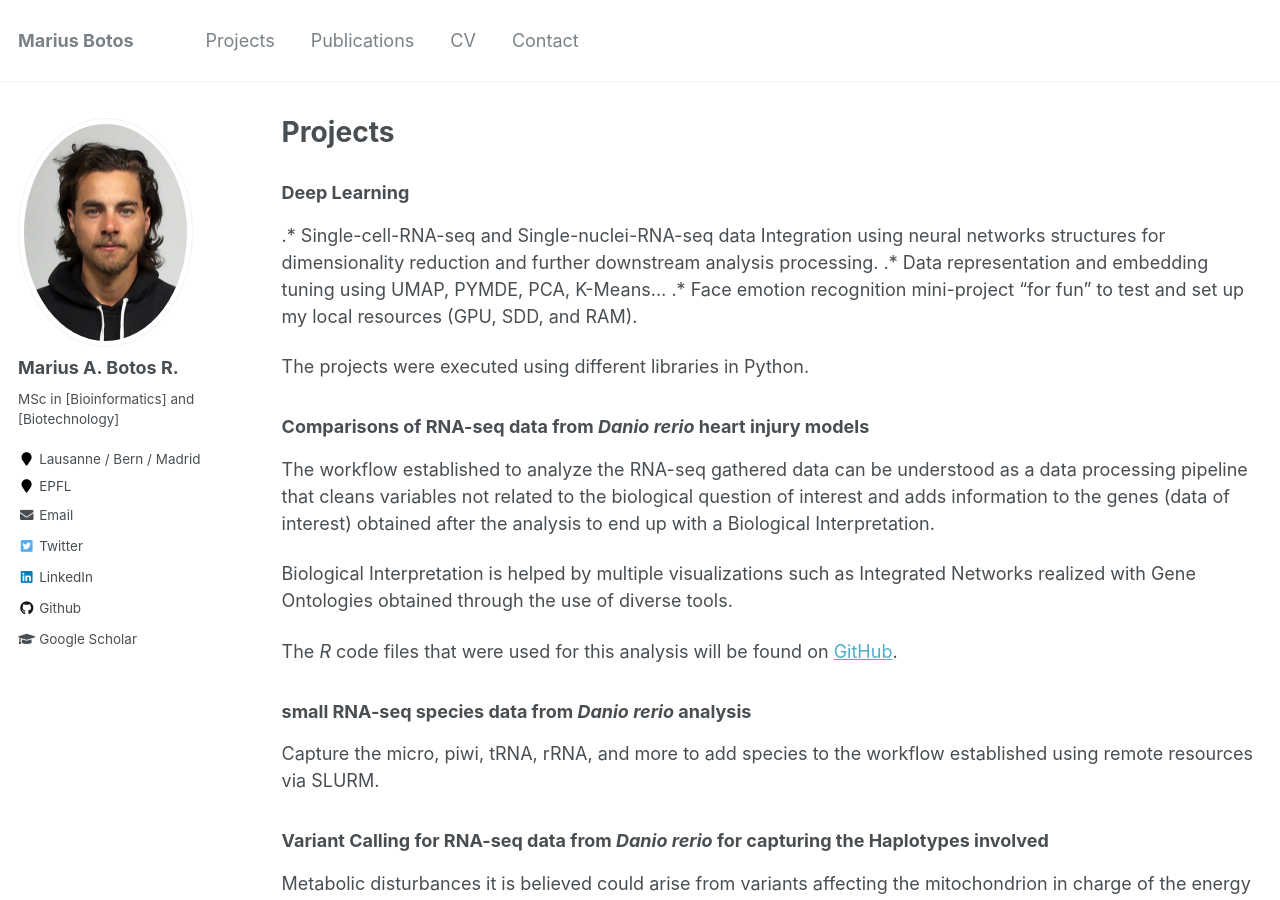
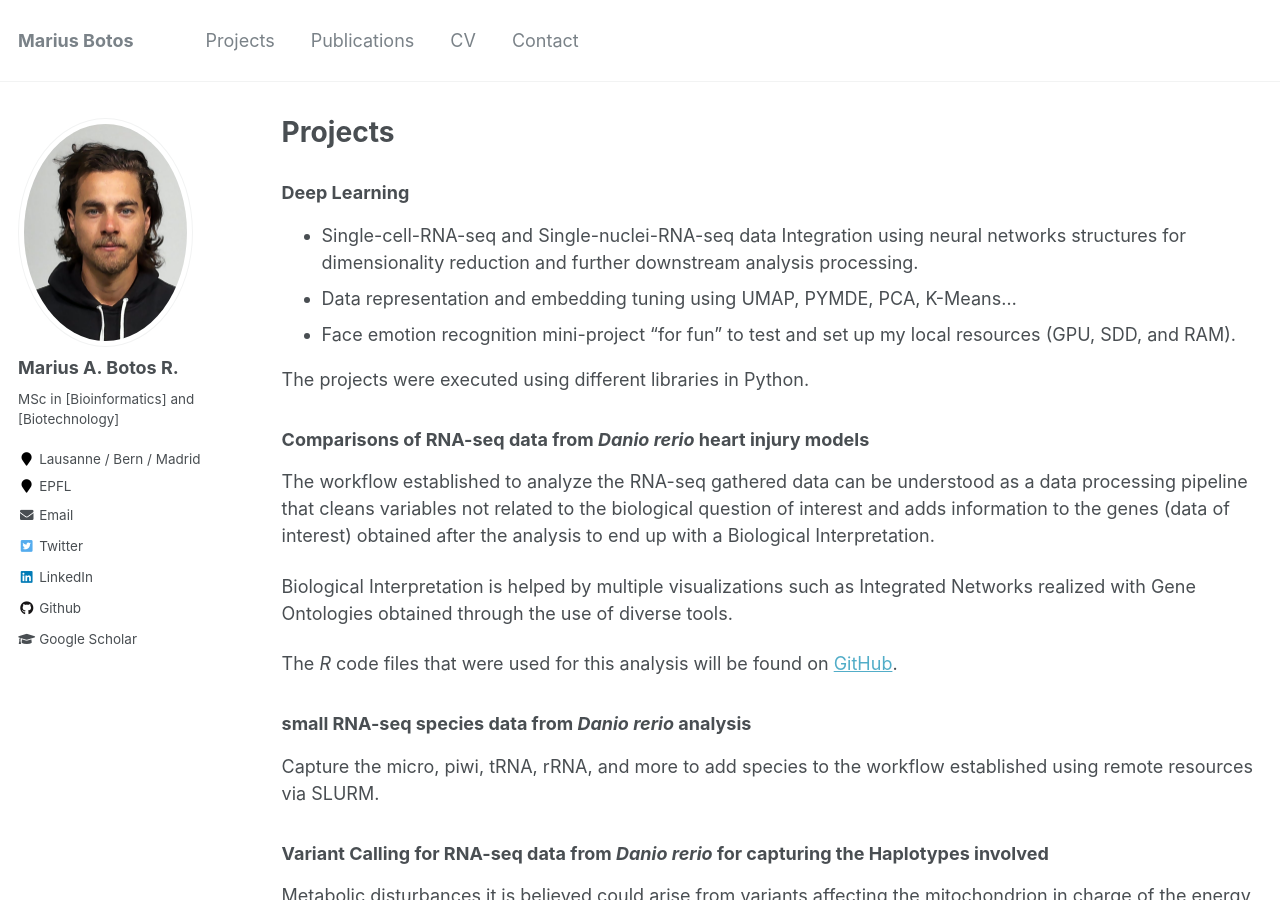
Before and after one commit to Sporgelum/Sporgelum.github.io, a Jekyll site: the page built from _pages/projects.md, in a window 1280 px wide and 900 px high. Built offline with Jekyll 4.4.1, drawn with Linux system fonts in a browser that asks for light colours.

```diff
--- a/_pages/projects.md
+++ b/_pages/projects.md
@@ -10,9 +10,9 @@ author_profile: true
 
 ### Deep Learning
 
-.* Single-cell-RNA-seq and Single-nuclei-RNA-seq data Integration using neural networks structures for dimensionality reduction and further downstream analysis processing.
-.* Data representation and embedding tuning using UMAP, PYMDE, PCA, K-Means...
-.* Face emotion recognition mini-project "for fun" to test and set up my local resources (GPU, SDD, and RAM).
+- Single-cell-RNA-seq and Single-nuclei-RNA-seq data Integration using neural networks structures for dimensionality reduction and further downstream analysis processing.
+- Data representation and embedding tuning using UMAP, PYMDE, PCA, K-Means...
+- Face emotion recognition mini-project "for fun" to test and set up my local resources (GPU, SDD, and RAM).
 
 The projects were executed using different libraries in Python.
 
```
